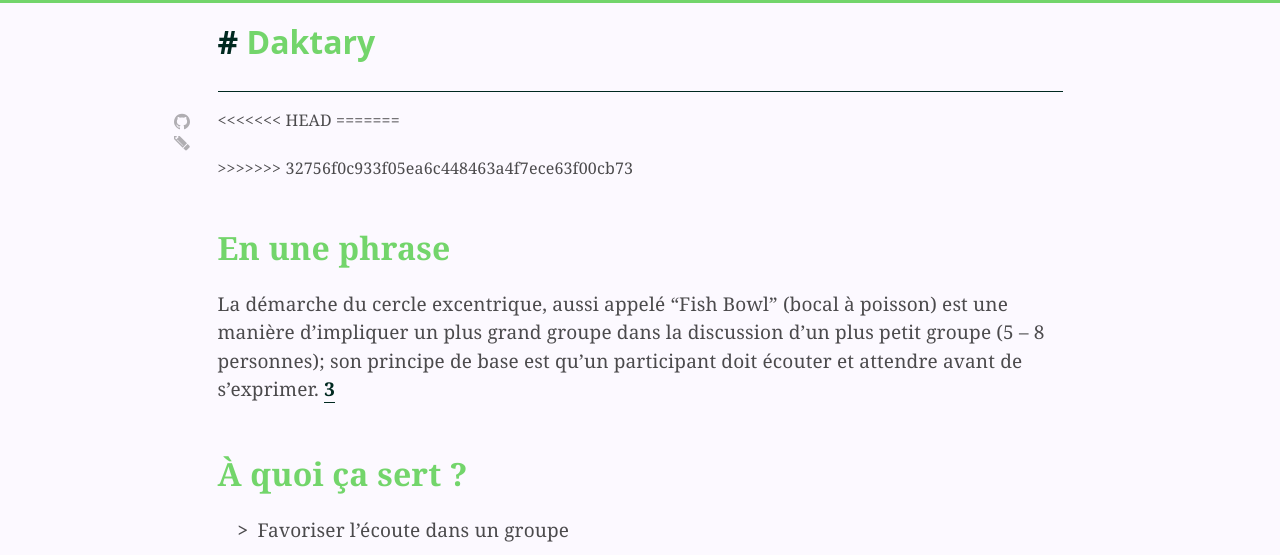
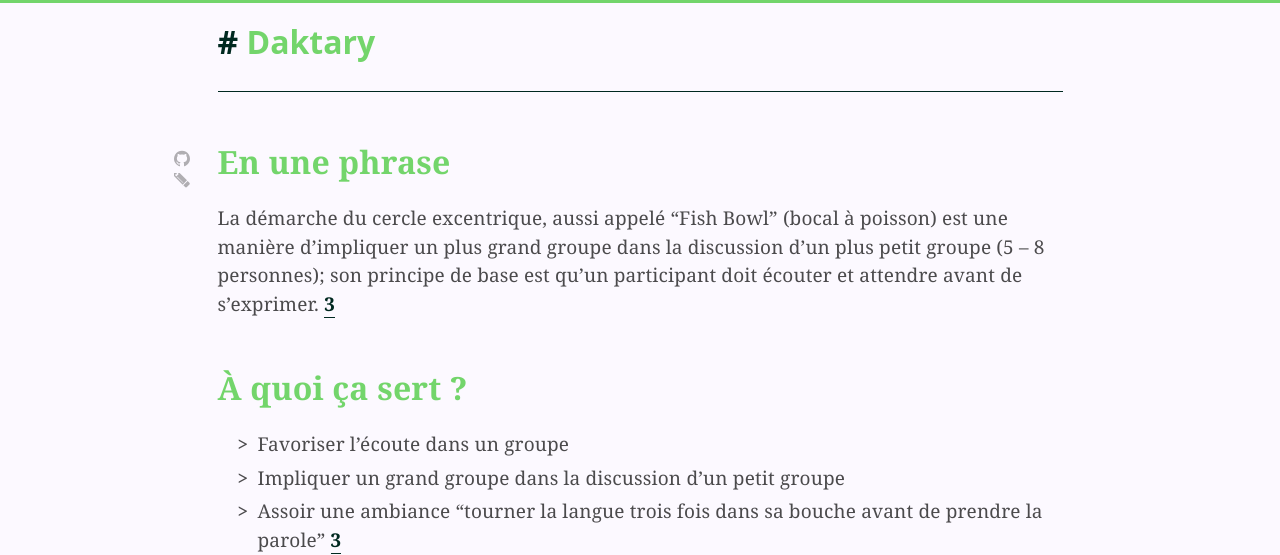
Before and after one commit to brutdethe/site, a Jekyll site: the page built from cercle-excentrique.md, in a window 1280 px wide and 900 px high, cut to the strip 0-555 px from the top of the window. Built offline with Jekyll 4.4.1, drawn with Linux system fonts in a browser that asks for light colours.

Commit message:
page.osm typo

```diff
--- a/_includes/content.html
+++ b/_includes/content.html
@@ -11,12 +11,7 @@
 </aside>
 
 <article class=blobContent data-title=content>
-<<<<<<< HEAD
-
-
-=======
     <h1>{{ page.nom }}</h1>
->>>>>>> 32756f0c933f05ea6c448463a4f7ece63f00cb73
     <div class=metas>
         <ul>
             {% if  page.type %}
@@ -27,7 +22,7 @@
             {% endif %}
             {% if page.adresse %}
                 <li>Adresse :
-                {% if page.OSM %}
+                {% if page.osm %}
                     <a href="https://www.openstreetmap.org/search?node={{ page.OSM }}">
                 {% else %}
                     <a href="https://www.openstreetmap.org/search?query={{ page.adresse }}, Montréal">
```
